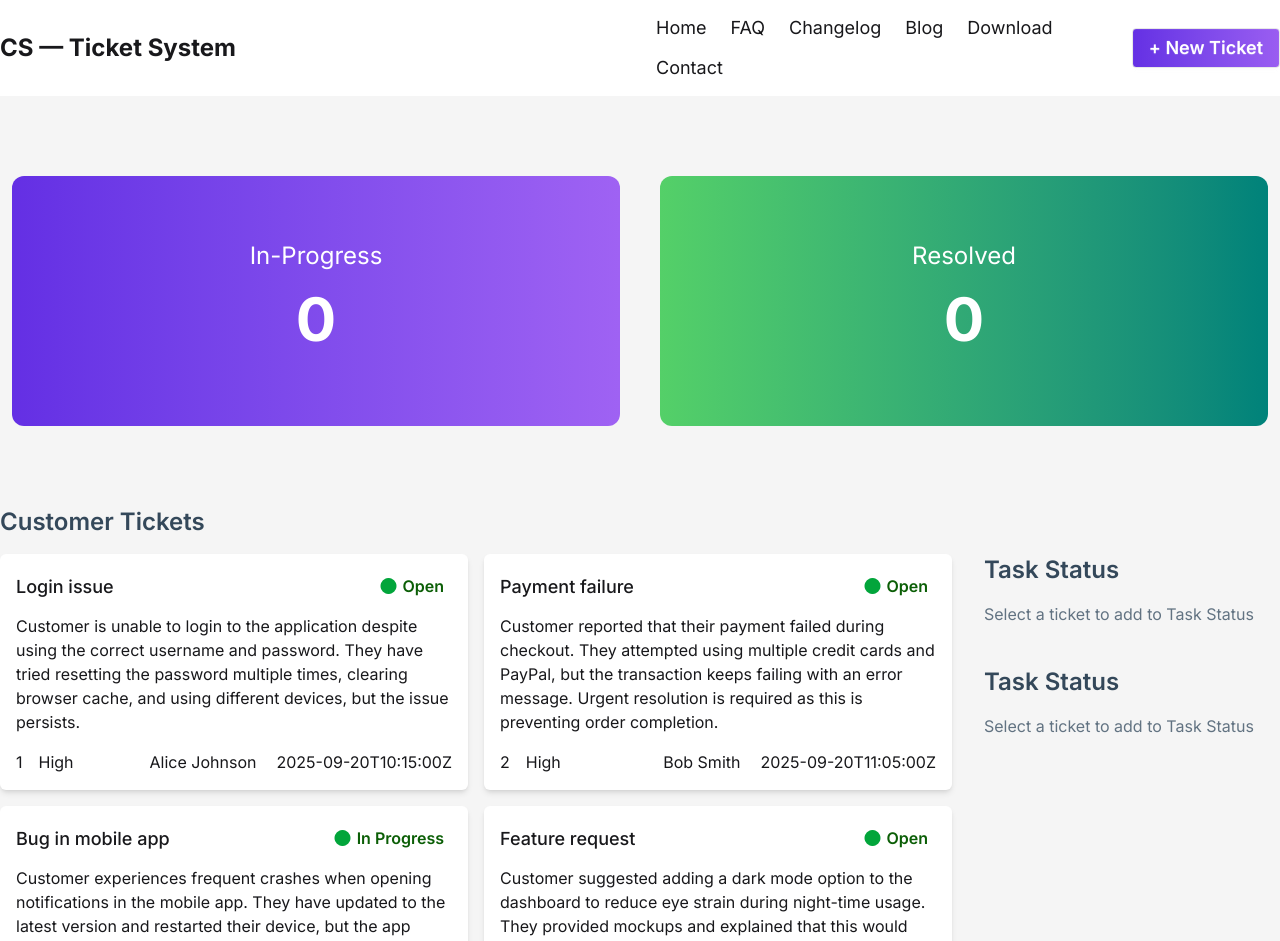
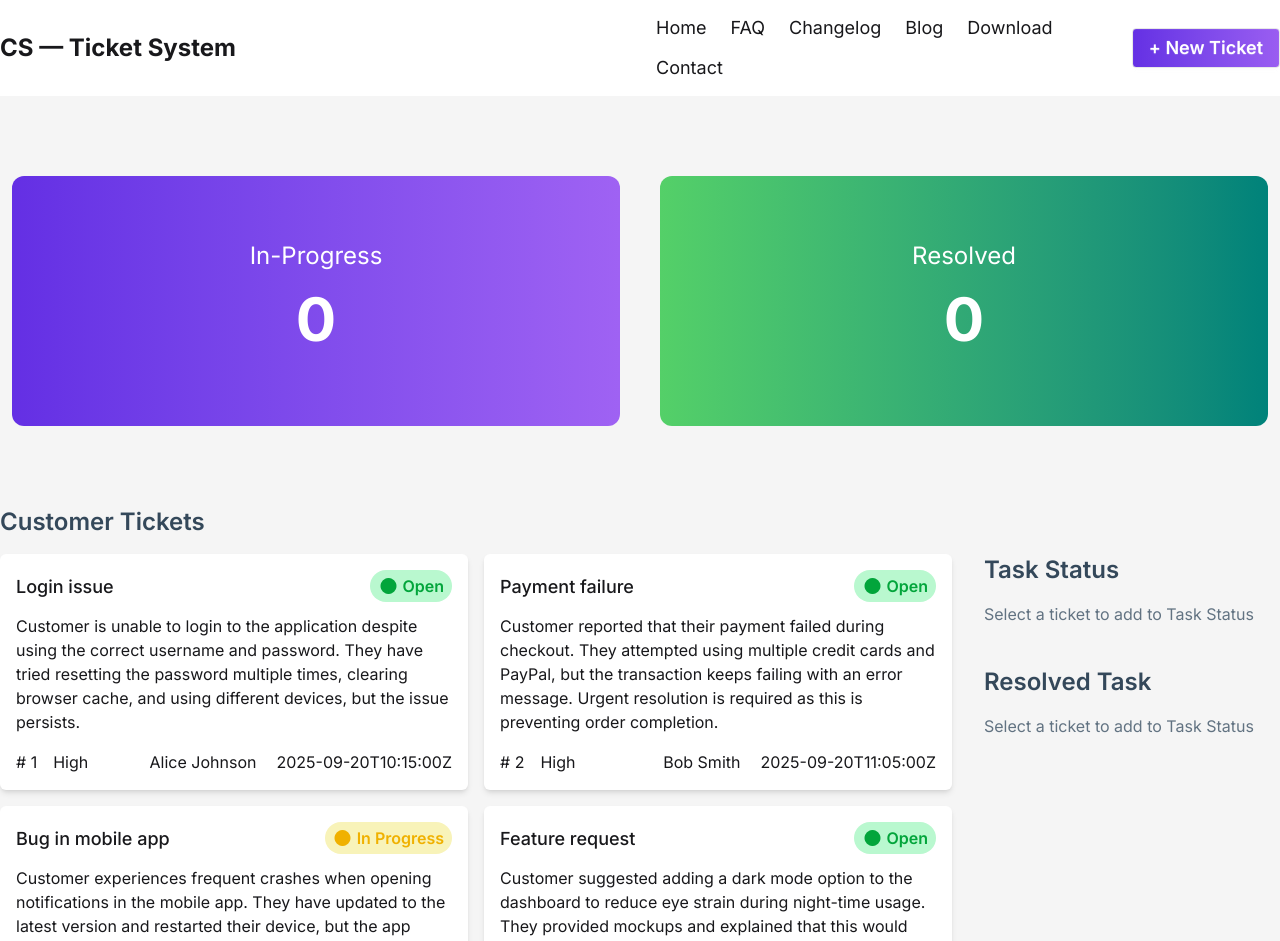
Before and after one commit to shahadat-web-dev/Assingment-7, a React (Vite) app: page / in a window 1280 px wide. Shown: the top 941 px of the page. Built offline with nearby package versions, Linux system fonts and the light colour scheme.

Commit message:
add footer components

```diff
--- a/public/tickets.json
+++ b/public/tickets.json
@@ -41,7 +41,7 @@
     "description": "Customer forgot their password and cannot reset it using the standard password recovery flow. They have not received the reset email even after multiple attempts and need assistance urgently to regain access.",
     "customer": "Ella White",
     "priority": "High",
-    "status": "Resolved",
+    "status": "Open",
     "createdAt": "2025-09-21T10:50:00Z"
   },
   {
@@ -86,7 +86,7 @@
     "description": "Customer cancelled their order but has not received a refund. They have checked their bank account and transaction history but found no refund. They request a status update and immediate processing of the refund.",
     "customer": "Jack Robinson",
     "priority": "High",
-    "status": "Resolved",
+    "status": "In Progress",
     "createdAt": "2025-09-23T07:25:00Z"
   },
   {
@@ -113,7 +113,7 @@
     "description": "Customer tried applying a promotional coupon during checkout, but the system shows an error and does not apply the discount. They verified the code is valid and request assistance to apply the discount correctly.",
     "customer": "Mia Walker",
     "priority": "Low",
-    "status": "Resolved",
+    "status": "In Progress",
     "createdAt": "2025-09-24T06:10:00Z"
   },
   {
--- a/src/components/Customer_ticket.jsx
+++ b/src/components/Customer_ticket.jsx
@@ -1,4 +1,7 @@
 import { use } from "react";
+import Ticket from "./Ticket";
+import Task_status from "./Task_status";
+import Resolved_task from "./Resolved_task";
 
 
 const Customer_ticket = ({ fetchPromise }) => {
@@ -10,55 +13,17 @@ const Customer_ticket = ({ fetchPromise }) => {
     <div className=" bg-[#F5F5F5] pb-20">
       <h1 className="container mx-auto pb-4 text-2xl font-semibold text-[#34485A]">Customer Tickets</h1>
       <div className="container mx-auto grid grid-cols-4 gap-8">
-          {/* Ticket */}
 
-        <div className="grid col-span-3 grid-cols-2 gap-4 ">
+        {/* Ticket */}
 
-          {
-            initialData.map(data => {
-              console.log(data);
+        <Ticket initialData={initialData}></Ticket>
 
-              return (<div className="shadow-md rounded-md cursor-pointer bg-white p-4">
+        {/* status */}
+        <div>
+         <Task_status/>
 
-                <div>
+          <Resolved_task/>
 
-                  <div className="flex items-center justify-between">
-                    <h2 className="textarea-lg font-medium">{data.title}</h2>
-                    <span className={`bg-[${data.status === 'Opne'? "bg-[#0B5E06]" : "bg-yellow-400" }] text-[#0B5E06] font-semibold py-1 px-2 rounded-2xl`}><i class="fa-solid fa-circle text-[#02A53B]"></i> {data.status}</span>
-                  </div>
-
-                  <p className="mt-3">{data.description}</p>
-
-                  <div className="flex items-center justify-between mt-4">
-                    <div className="flex items-center gap-4">
-                      <h2>{data.id}</h2>
-                      <p>{data.priority}</p>
-                    </div>
-
-                    <div className="flex items-center gap-5">
-                      <h3>{data.customer}</h3>
-                      <p>{data.createdAt}</p>
-                    </div>
-                  </div>
-
-                </div>
-
-              </div>
-              )
-            })
-          }
-        </div>
-
-           {/* status */}
-        <div>
-          <div>
-            <h1 className="text-2xl text-[#34485A] font-semibold">Task Status</h1>
-            <p className="text-[#627382] pt-4">Select a ticket to add to Task Status</p>
-          </div>
-          <div className="pt-10">
-            <h1 className="text-2xl text-[#34485A] font-semibold">Task Status</h1>
-            <p className="text-[#627382] pt-4">Select a ticket to add to Task Status</p>
-          </div>
         </div>
 
       </div>
--- /dev/null
+++ b/src/components/Resolved_task.jsx
@@ -0,0 +1,12 @@
+
+
+const Resolved_task = () => {
+  return (
+    <div className="pt-10">
+            <h1 className="text-2xl text-[#34485A] font-semibold">Resolved Task</h1>
+            <p className="text-[#627382] pt-4">Select a ticket to add to Task Status</p>
+          </div>
+  );
+};
+
+export default Resolved_task;
--- /dev/null
+++ b/src/components/Task_status.jsx
@@ -0,0 +1,12 @@
+
+
+const Task_status = () => {
+  return (
+    <div>
+            <h1 className="text-2xl text-[#34485A] font-semibold">Task Status</h1>
+            <p className="text-[#627382] pt-4">Select a ticket to add to Task Status</p>
+          </div>
+  );
+};
+
+export default Task_status;
--- /dev/null
+++ b/src/components/Ticket.jsx
@@ -0,0 +1,48 @@
+
+
+const Ticket = ({initialData}) => {
+
+  return (
+    <div className="grid col-span-3 md:grid-cols-2 grid-cols-1 gap-4 ">
+
+          {
+            initialData.map(data => {
+              // console.log(data);
+
+              return (<div className="shadow-md rounded-md cursor-pointer bg-white p-4">
+
+                <div>
+
+                  <div className="flex items-center justify-between">
+                    <h2 className="textarea-lg font-medium">{data.title}</h2>
+
+                    <span className={`font-semibold py-1 px-2 rounded-2xl ${data.status === 'Open'? "bg-[#B9F8CF] text-[#02A53B] " : data.status === 'In Progress' ? "bg-[#F8F3B9] text-yellow-500 "  : '' } `}>
+
+                      <i class="fa-solid fa-circle"></i> {data.status}</span>
+                  </div>
+
+                  <p className="mt-3">{data.description}</p>
+
+                  <div className="flex  items-center justify-between mt-4">
+                    <div className="flex items-center gap-4">
+                      <h2># {data.id}</h2>
+                      <p>{data.priority}</p>
+                    </div>
+
+                    <div className="flex items-center gap-5">
+                      <h3>{data.customer}</h3>
+                      <p>{data.createdAt}</p>
+                    </div>
+                  </div>
+
+                </div>
+
+              </div>
+              )
+            })
+          }
+        </div>
+  );
+};
+
+export default Ticket;
```
